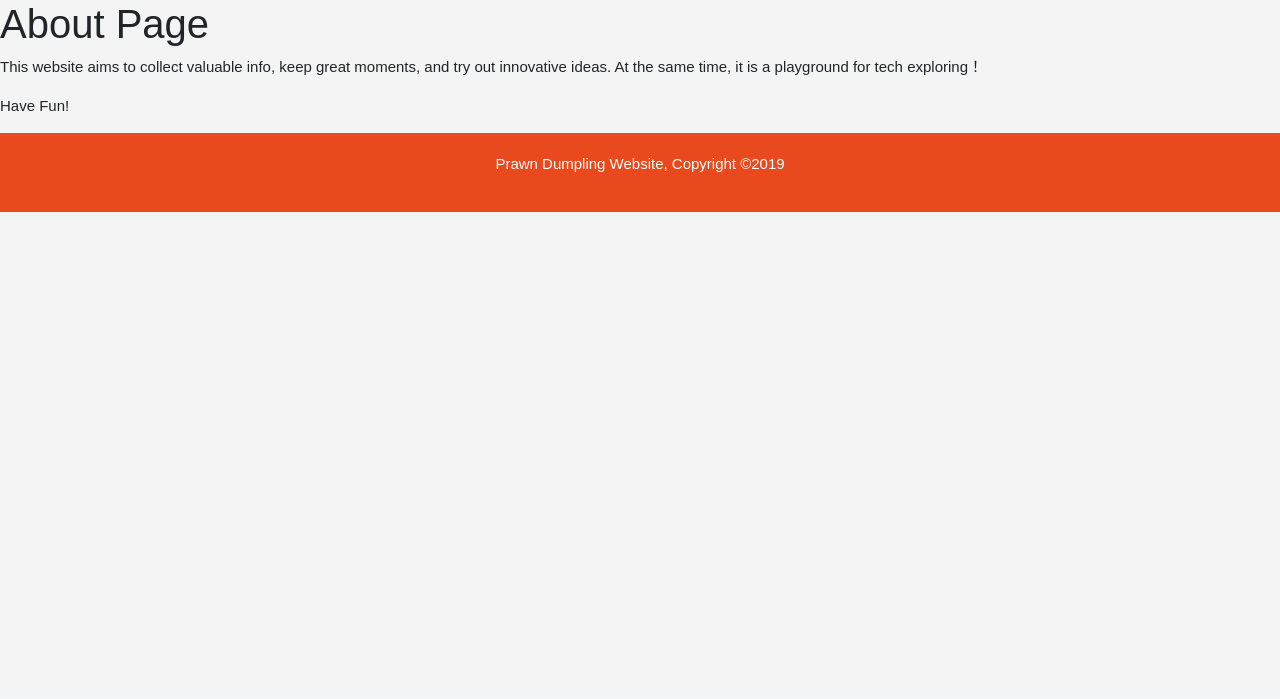
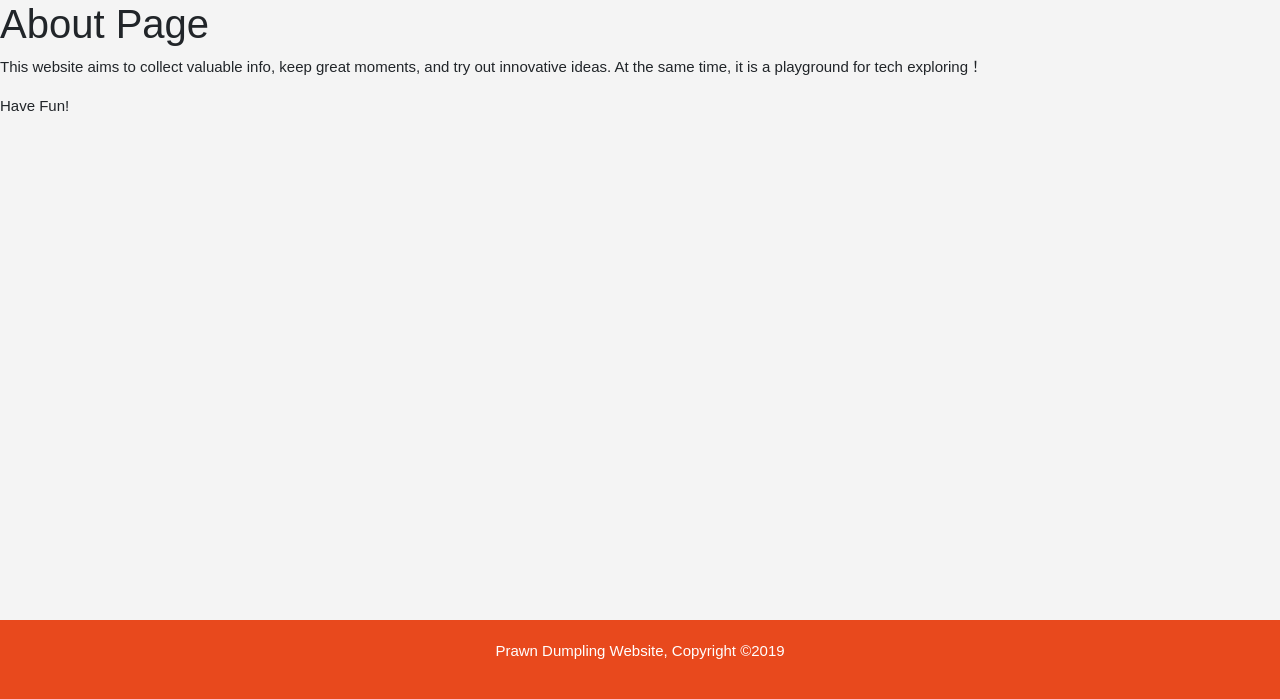
Before and after one commit to daxia07/web4fin, a Django app: page /about/ in a window 1280 px wide. Shown: the part 103-802 px from the top of the page. Before the commit the page ends 315 px from the top, so only its background shows below. Run offline with Django 3.2, Linux system fonts and the light colour scheme; parts of the project's set-up code (start-up, migrations or seed data) failed here and were passed over; some libraries are stand-ins or nearby versions.

Commit message:
pushed footer towards bottom

```diff
--- a/blog/static/blog/style.css
+++ b/blog/static/blog/style.css
@@ -92,6 +92,10 @@ header .current a {
 header a:hover {
   color: #cccccc;
   font-weight: bold;
+}
+
+main {
+  min-height: calc(100vh - 180px);
 }
 
 /* showcase */
--- a/users/views.py
+++ b/users/views.py
@@ -31,7 +31,7 @@ def profile(request):
             messages.success(request, f'Your account has been updated!')
             current_path = request.user.profile.image.path
             if origin_path != current_path:
-                # remove
+                # TODO: remove other thumbnails
                 os.remove(origin_path)
             return redirect('profile')
 
```
